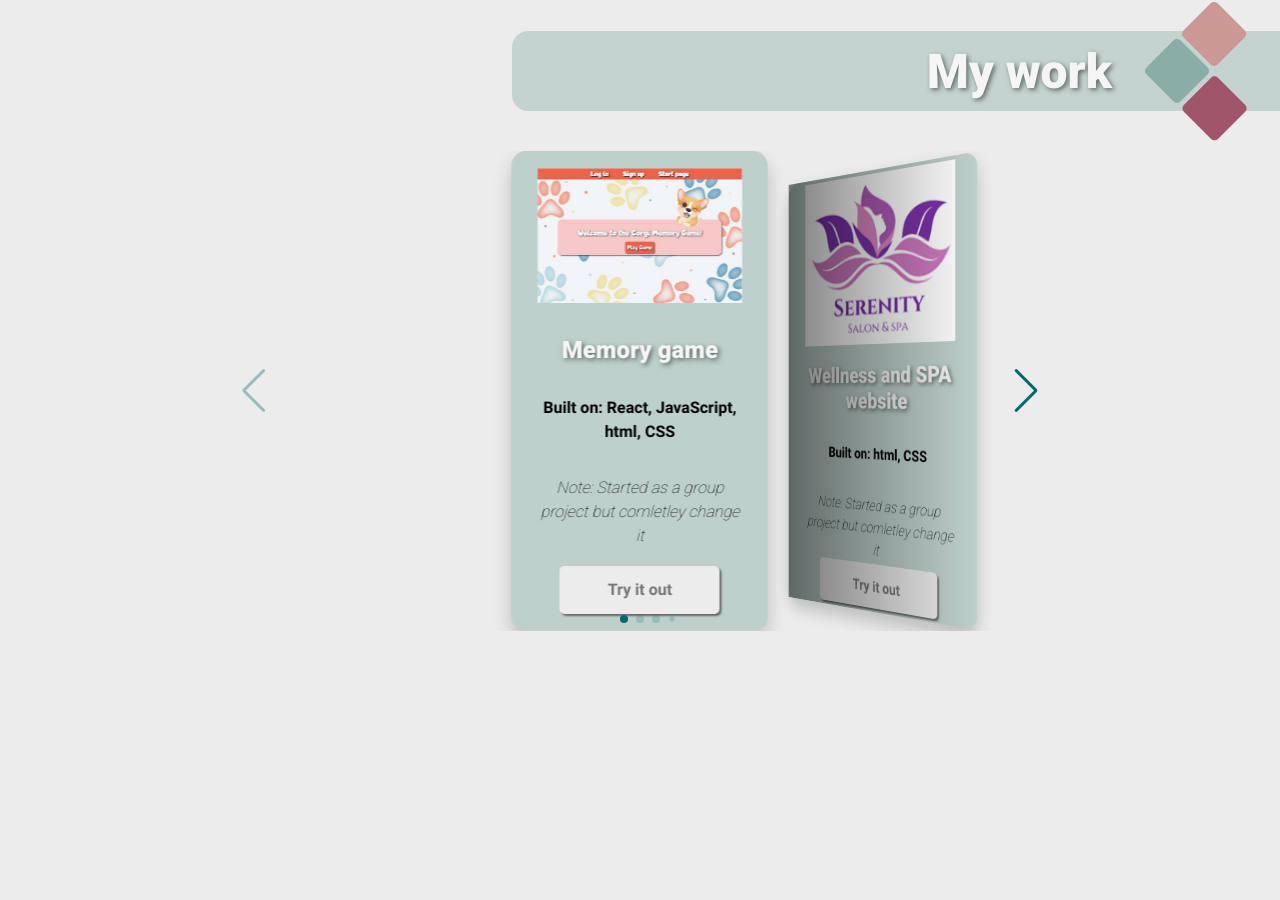
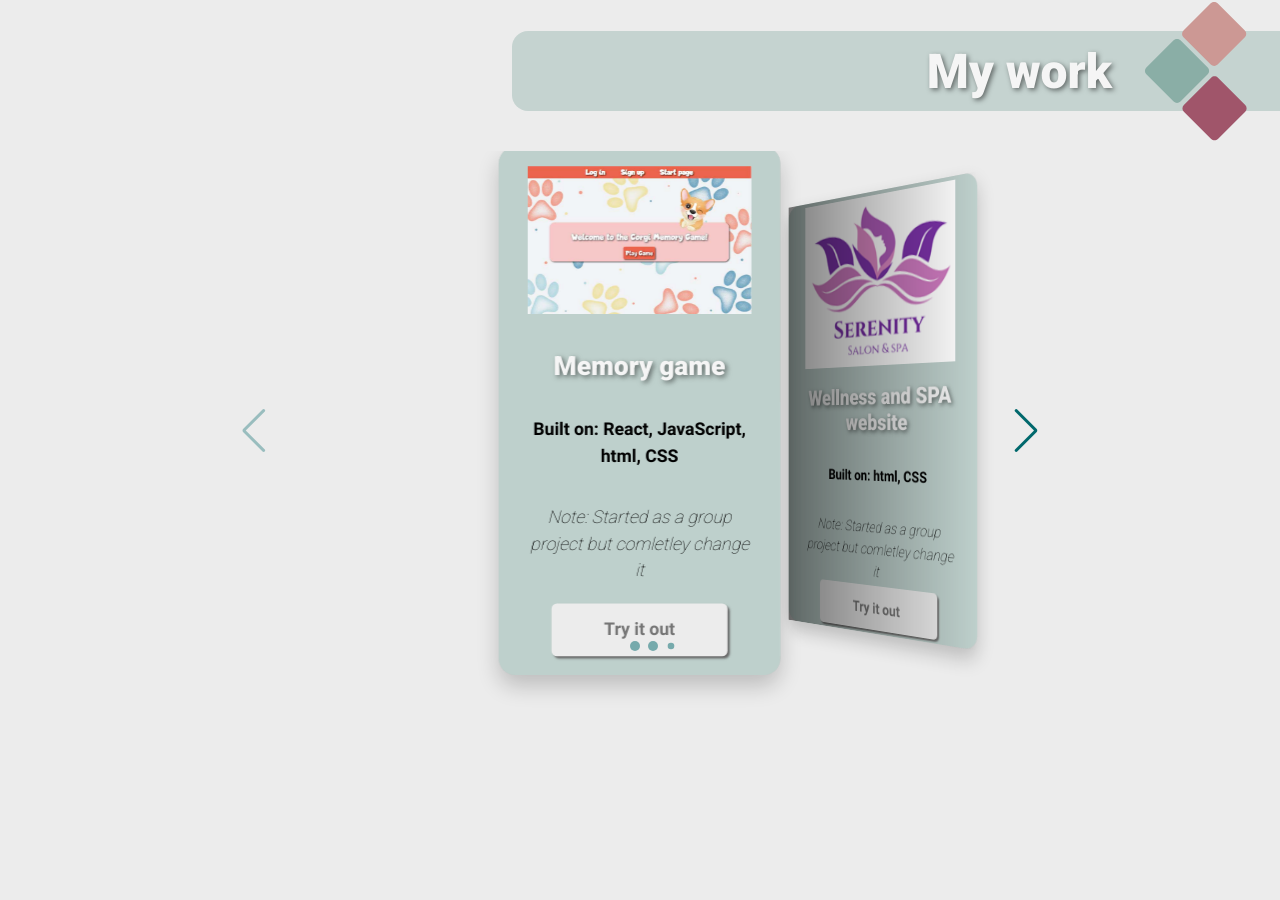
Before and after one commit to angemiJR/Portfolio, a React (Vite) app: page / in a window 1280 px wide. Shown: the part 1865-2765 px from the top of the page. Built offline with nearby package versions, Linux system fonts and the light colour scheme.

Commit message:
work update

```diff
--- a/src/assets/styles/Work_slider.css
+++ b/src/assets/styles/Work_slider.css
@@ -4,17 +4,18 @@
     width: 89% !important;
     max-width: fit-content !important;
     height: auto !important;
-    display: flex;
-    align-items: center;
-    justify-content: center;
+    display: flex !important;
+    align-items: center !important;
+    justify-content: center !important;
     overflow: hidden !important;
     /* border: 1px solid salmon; */
 }
 
 .swiper-container {
-    width: 80%;
-    padding-top: 20px;
-    padding-bottom: 50px;
+    width: 80% !important;
+    height: auto !important;
+    padding-top: 20px !important;
+    padding-bottom: 50px !important;
     /* display: flex;
     align-items: center;
     justify-content: center; */
@@ -22,24 +23,24 @@
 }
 
 .swiper-slide {
-    background: #bebebe;
-    display: flex;
-    justify-content: center;
-    align-items: center;
+    background: #bebebe !important;
+    display: flex !important;
+    justify-content: center  !important;
+    align-items: center !important;
     width: auto !important;
-    border-radius: 15px;
-    box-shadow: 0 10px 20px rgba(0, 0, 0, 0.2);
-    transform: scale(0.9);
-    transition: transform 0.3s ease;
+    border-radius: 15px !important;
+    box-shadow: 0 10px 20px rgba(0, 0, 0, 0.2) !important;
+    /* transform: scale(0.9)  !important; */
+    transition: transform 0.3s ease !important;
 }
 
 .swiper-slide-active {
-    transform: scale(1.1);
+    transform: scale(1.1) !important;
 }
 
 .swiper-pagination {
-    position: relative;
-    bottom: 10px;
+    position: relative !important;
+    bottom: 10px !important;
     /* border: 1px solid black; */
 }
 
@@ -47,18 +48,18 @@
 /* Default pagination bullets */
 .swiper-pagination-bullet {
     background: #00686c !important;
-    opacity: 0.5;
-    width: 10px;
-    height: 10px;
-    transition: all 0.3s ease;
+    opacity: 0.5 !important;
+    width: 10px !important;
+    height: 10px !important;
+    transition: all 0.3s ease !important;
 }
 
 /* Active bullet */
 .swiper-pagination-bullet-active {
     background: #00686c !important;
-    opacity: 1;
-    width: 1em;
-    height: 1em;
+    opacity: 1 !important;
+    width: 1em !important;
+    height: 1em !important;
 }
 
 
```
